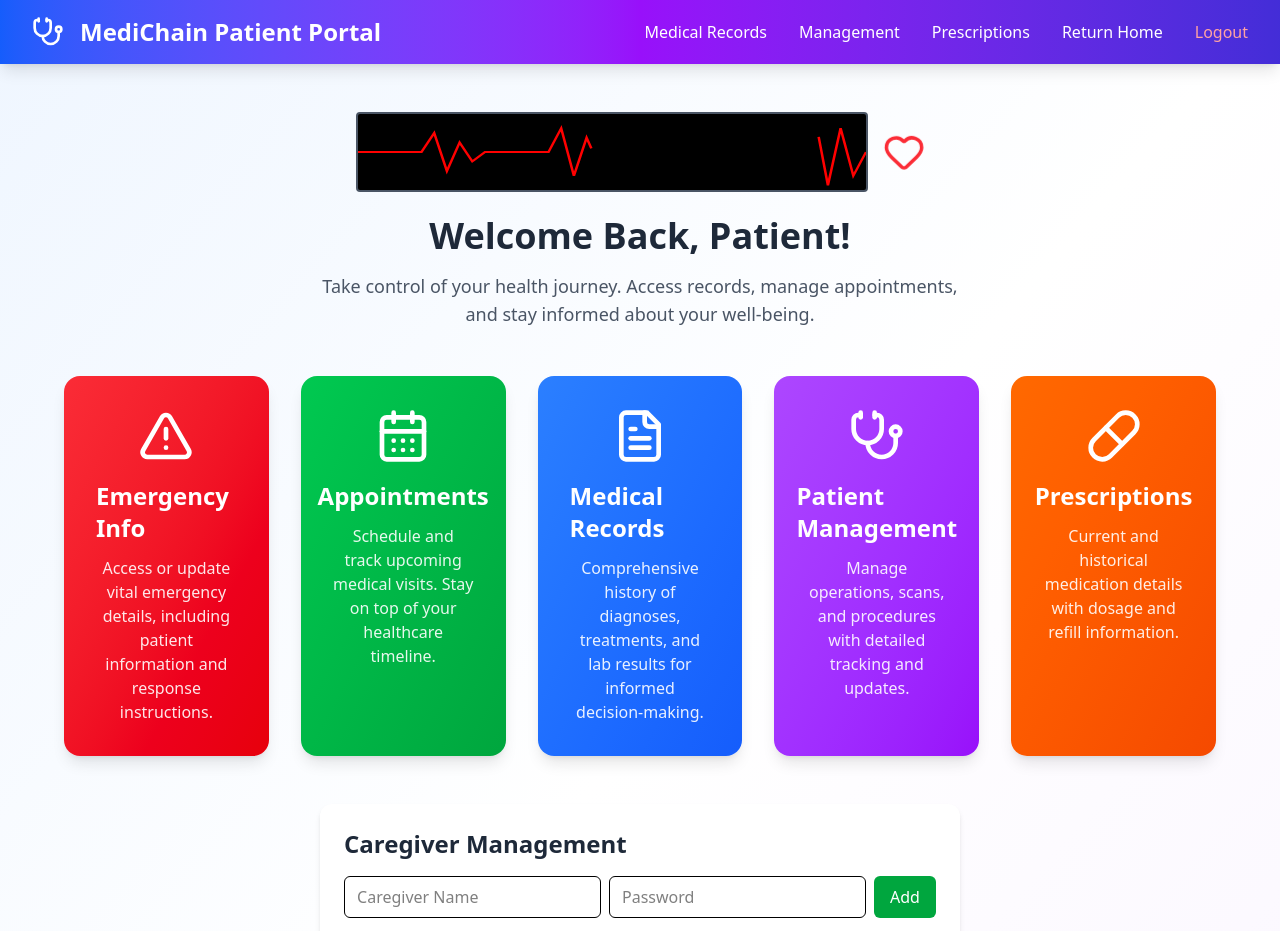
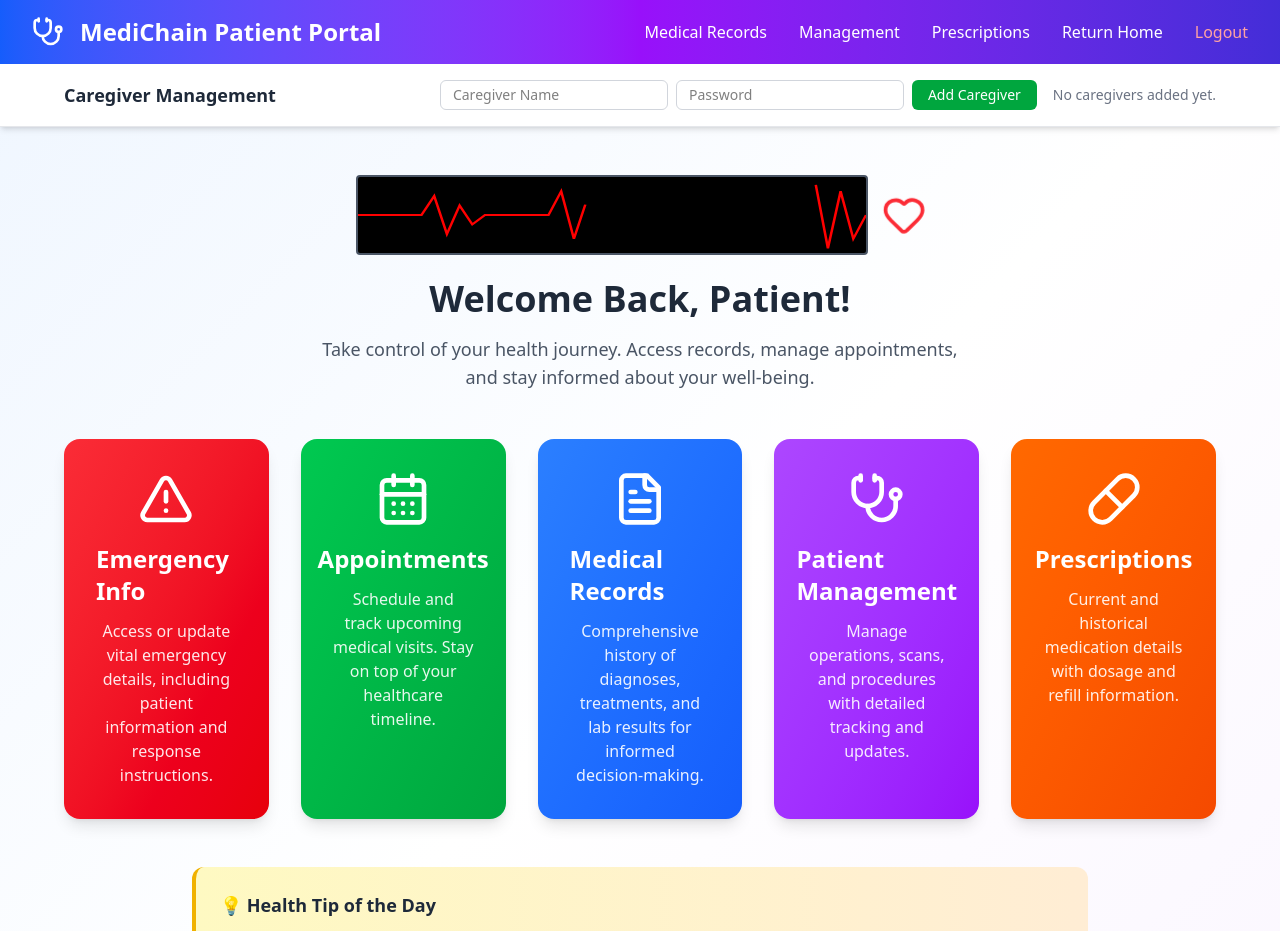
Before and after one commit to BrilliantKimari/Medi_chain-Frontend, a React (Vite) app in the folder medichain-frontend/: page /patient-dashboard in a window 1280 px wide. Shown: the top 931 px of the page. Built offline with nearby package versions, Linux system fonts and the light colour scheme.

Commit message:
Improve caregiver management UI: reposition to header bar for better visibility and professional layout

```diff
--- a/medichain-frontend/src/pages/PatientDashboard.jsx
+++ b/medichain-frontend/src/pages/PatientDashboard.jsx
@@ -224,6 +224,54 @@ export default function PatientDashboard() {
       </div>
     </nav>
 
+    {/* Caregiver Management Section - Below Header */}
+    <div className="bg-white shadow-md px-8 py-4 border-b border-gray-200">
+      <div className="flex items-center justify-between max-w-6xl mx-auto">
+        <h3 className="text-lg font-semibold text-gray-800">Caregiver Management</h3>
+        <div className="flex items-center gap-4">
+          <div className="flex gap-2">
+            <input
+              type="text"
+              placeholder="Caregiver Name"
+              value={newCaregiver.name}
+              onChange={(e) => setNewCaregiver({ ...newCaregiver, name: e.target.value })}
+              className="px-3 py-1 text-sm border border-gray-300 rounded-md focus:outline-none focus:ring-2 focus:ring-blue-500"
+            />
+            <input
+              type="password"
+              placeholder="Password"
+              value={newCaregiver.password}
+              onChange={(e) => setNewCaregiver({ ...newCaregiver, password: e.target.value })}
+              className="px-3 py-1 text-sm border border-gray-300 rounded-md focus:outline-none focus:ring-2 focus:ring-blue-500"
+            />
+            <button
+              onClick={handleAddCaregiver}
+              className="bg-green-600 text-white px-4 py-1 text-sm rounded-md hover:bg-green-700 transition-colors"
+            >
+              Add Caregiver
+            </button>
+          </div>
+          <div className="flex gap-2 max-w-xs overflow-x-auto">
+            {caregivers.length === 0 && <span className="text-gray-500 text-sm">No caregivers added yet.</span>}
+            {caregivers.map((c) => (
+              <div
+                key={c.name}
+                className="flex items-center gap-2 bg-gray-100 px-2 py-1 rounded-md text-sm"
+              >
+                <span className="truncate max-w-20">{c.name}</span>
+                <button
+                  onClick={() => handleDeleteCaregiver(c.name)}
+                  className="text-red-500 hover:text-red-700 text-xs"
+                >
+                  ×
+                </button>
+              </div>
+            ))}
+          </div>
+        </div>
+      </div>
+    </div>
+
     {/* Main Content */}
     <div className="flex flex-col flex-grow px-6 py-12">
       {/* Heart Monitor Line */}
@@ -330,54 +378,6 @@ export default function PatientDashboard() {
             Current and historical medication details with dosage and refill information.
           </p>
         </Link>
-      </div>
-
-      {/* Caregiver Management Section */}
-      <div className="mb-12 max-w-2xl mx-auto bg-white p-6 rounded-xl shadow-md">
-        <h2 className="text-2xl font-bold mb-4 text-gray-800">Caregiver Management</h2>
-
-        {/* Add Caregiver Form */}
-        <div className="flex gap-2 mb-4">
-          <input
-            type="text"
-            placeholder="Caregiver Name"
-            value={newCaregiver.name}
-            onChange={(e) => setNewCaregiver({ ...newCaregiver, name: e.target.value })}
-            className="flex-1 px-3 py-2 border rounded-md"
-          />
-          <input
-            type="password"
-            placeholder="Password"
-            value={newCaregiver.password}
-            onChange={(e) => setNewCaregiver({ ...newCaregiver, password: e.target.value })}
-            className="flex-1 px-3 py-2 border rounded-md"
-          />
-          <button
-            onClick={handleAddCaregiver}
-            className="bg-green-600 text-white px-4 rounded-md hover:bg-green-700"
-          >
-            Add
-          </button>
-        </div>
-
-        {/* Caregiver List */}
-        <ul className="space-y-2">
-          {caregivers.length === 0 && <li className="text-gray-500">No caregivers added yet.</li>}
-          {caregivers.map((c) => (
-            <li
-              key={c.name}
-              className="flex justify-between items-center bg-gray-100 px-4 py-2 rounded-md"
-            >
-              <span>{c.name}</span>
-              <button
-                onClick={() => handleDeleteCaregiver(c.name)}
-                className="text-red-500 hover:text-red-700"
-              >
-                Delete
-              </button>
-            </li>
-          ))}
-        </ul>
       </div>
 
       {/* Health Tip */}
```
